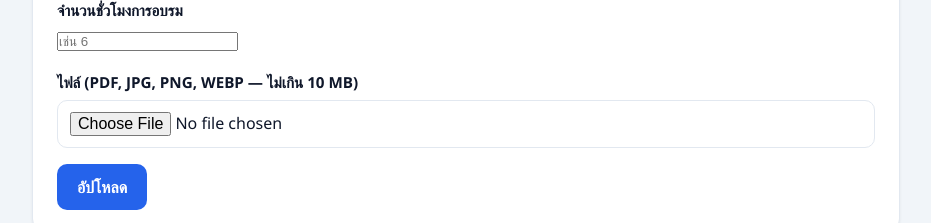
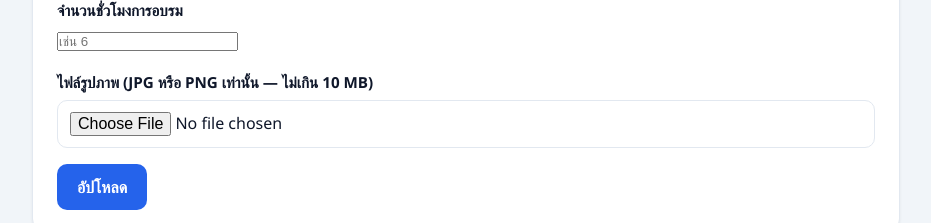
Before and after one commit to aepsae1993-spec/certificate, a Next.js app: page / in a window 1280 px wide. Shown: the part 610-833 px from the top of the page, without its empty margins (174-1105 px from the left). Built offline with nearby package versions, Linux system fonts and the light colour scheme; no server answers.

Commit message:
บังคับอัปโหลดเฉพาะไฟล์รูปภาพ JPG/PNG เท่านั้น
Co-Authored-By: Claude Opus 4.8 <noreply@anthropic.com>

```diff
--- a/app/api/certificates/route.ts
+++ b/app/api/certificates/route.ts
@@ -52,10 +52,10 @@ export async function POST(req: NextRequest) {
       return NextResponse.json({ error: "กรุณาเลือกไฟล์" }, { status: 400 });
     }
 
-    const allowed = ["application/pdf", "image/jpeg", "image/png", "image/webp"];
+    const allowed = ["image/jpeg", "image/png"];
     if (!allowed.includes(file.type)) {
       return NextResponse.json(
-        { error: "รองรับเฉพาะไฟล์ PDF, JPG, PNG, WEBP" },
+        { error: "รองรับเฉพาะไฟล์รูปภาพ JPG หรือ PNG เท่านั้น" },
         { status: 400 }
       );
     }
--- a/app/page.tsx
+++ b/app/page.tsx
@@ -215,11 +215,11 @@ export default function Home() {
           </div>
 
           <div className="field">
-            <label htmlFor="file-input">ไฟล์ (PDF, JPG, PNG, WEBP — ไม่เกิน 10 MB)</label>
+            <label htmlFor="file-input">ไฟล์รูปภาพ (JPG หรือ PNG เท่านั้น — ไม่เกิน 10 MB)</label>
             <input
               id="file-input"
               type="file"
-              accept=".pdf,image/png,image/jpeg,image/webp"
+              accept="image/jpeg,image/png"
               onChange={(e) => setFile(e.target.files?.[0] ?? null)}
             />
           </div>
```
Also changed, not shown: .claude/settings.local.json, 1 other file (tests, documents, lock files or other folders).
